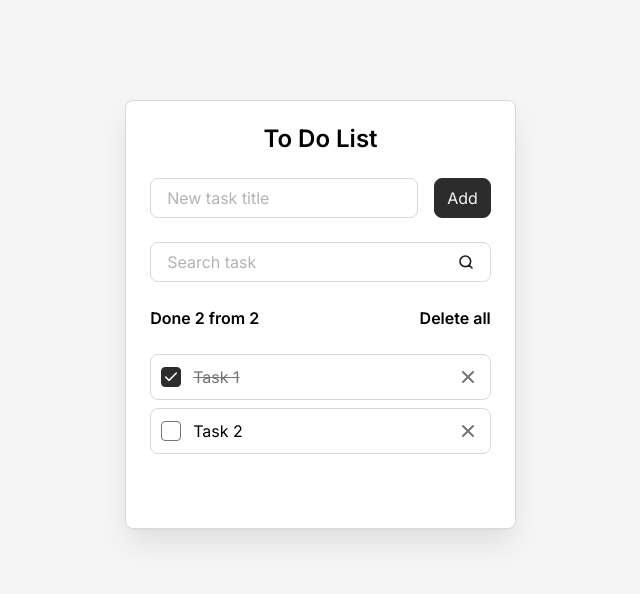
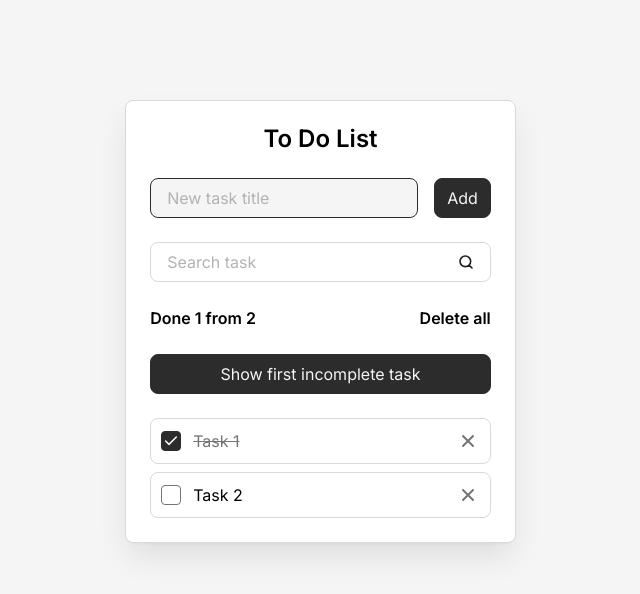
Before and after one commit to AssMasster/todo-react, a React (Vite) app: page / in a window 1280 px wide. Shown: the top 594 px of the page, without its empty margins (312-952 px from the left). Built offline with nearby package versions, Linux system fonts and the light colour scheme.

Commit message:
UI improvements optimized operations

```diff
--- a/src/App.jsx
+++ b/src/App.jsx
@@ -1,5 +1,6 @@
 import Todo from "./components/Todo"
 const App = () => {
+  console.log('App')
   return (
     <Todo />
   )
--- a/src/components/AddTaskForm.jsx
+++ b/src/components/AddTaskForm.jsx
@@ -4,7 +4,8 @@ const AddTaskForm = (props) => {
     const {
         addTask,
         newTaskTitle,
-        setNewTaskTitle
+        setNewTaskTitle,
+        newTaskInputRef,
     } = props
 
     const onSubmit = (event) => {
@@ -19,6 +20,7 @@ const AddTaskForm = (props) => {
                 id='new-task'
                 value={newTaskTitle}
                 onInput={(event) => setNewTaskTitle(event.target.value)}
+                ref={newTaskInputRef}
             />
             <Button
                 type='submit'
--- a/src/components/Button.jsx
+++ b/src/components/Button.jsx
@@ -3,11 +3,13 @@ const Button = (props) => {
         className = '',
         type = 'button',
         children,
+        onClick,
     } = props
     return (
         <button
             className={`button ${className}`}
             type={type}
+            onClick={onClick}
         >
             {children}
         </button>
--- a/src/components/Field.jsx
+++ b/src/components/Field.jsx
@@ -6,6 +6,7 @@ const Field = (props) => {
         type = 'text',
         onInput,
         value,
+        ref
     } = props
     return (
         <div className = {`field ${className}`}>
@@ -16,6 +17,7 @@ const Field = (props) => {
             {label}
           </label>
           <input
+            ref={ref}
             className="field__input"
             id={id}
             placeholder=" "
--- a/src/components/Todo.jsx
+++ b/src/components/Todo.jsx
@@ -1,8 +1,9 @@
 import AddTaskForm from "./AddTaskForm"
+import Button from "./Button"
 import SearchTaskForm from "./SearchTaskForm"
 import TodoInfo from "./TodoInfo"
 import TodoList from "./TodoList"
-import { useState, useEffect } from "react"
+import { useState, useEffect, useRef, useCallback, useMemo} from "react"
 const Todo = () => {
     const [tasks, setTasks] = useState(
         () => {
@@ -23,47 +24,62 @@ const Todo = () => {
 
     const [searchQuery, setSearchQuery] = useState('')
 
-    const deleteAllTasks = () => {
+    const newTaskInputRef = useRef(null)
+
+    const firstIncompleteTaskRef = useRef(null)
+
+    const firstIncompleteTaskId = tasks.find(({isDone}) => !isDone)?.id
+
+    const deleteAllTasks = useCallback(() => {
         const isConfirmed = confirm('Are you sure you want to delete all the issues?')
         if (isConfirmed) {
             setTasks([])
         }
-    }
+    }, [])
 
-    const deleteTask = (taskId) => {
+    const deleteTask = useCallback((taskId) => {
         setTasks(tasks.filter(({id}) => id !== taskId))
-    }
+    }, [tasks])
 
-    const toggleTaskComplete = (taskId, isDone) => {
+    const toggleTaskComplete = useCallback((taskId, isDone) => {
         setTasks(tasks.map((task) => {
             if (task.id === taskId) {
                 return {...task, isDone}
             }
             return task
         }))
-    }
+    }, [tasks])
 
-    const addTask = () => {
+    const addTask = useCallback(() => {
         if (newTaskTitle.trim().length > 0) {
             const newTask ={
                 id: crypto?.randomUUID() ?? Date.now().toString(),
                 title: newTaskTitle,
                 isDone: false,
             }
-            setTasks([...tasks, newTask])
+            setTasks((prevTasks) => [...prevTasks, newTask])
             setNewTaskTitle('')
             setSearchQuery('')
+            newTaskInputRef.current.focus()
         }
-
-    }
+    }, [newTaskTitle])
 
     useEffect(() => {
         localStorage.setItem('tasks', JSON.stringify(tasks))
     }, [tasks])
 
-    const clearSearchQuery = searchQuery.trim().toLowerCase()
-    const filtredTasks = clearSearchQuery.length > 0 ? tasks.filter(({title}) => title.toLowerCase().includes(clearSearchQuery)) : null
+    useEffect(() => {
+        newTaskInputRef.current.focus()
+    }, [])
 
+    const filtredTasks = useMemo(() => {
+        const clearSearchQuery = searchQuery.trim().toLowerCase()
+        return clearSearchQuery.length > 0 ? tasks.filter(({title}) => title.toLowerCase().includes(clearSearchQuery)) : null
+    }, [searchQuery, tasks])
+
+    const doneTasks = useMemo(() => {
+        return tasks.filter(({isDone}) => isDone).length
+    }, [tasks])
     return (
         <div className="todo">
             <h1 className="todo__title">To Do List</h1>
@@ -71,17 +87,29 @@ const Todo = () => {
                 addTask={addTask}
                 newTaskTitle={newTaskTitle}
                 setNewTaskTitle={setNewTaskTitle}
+                newTaskInputRef={newTaskInputRef}
             />
             <SearchTaskForm
                 searchQuery={searchQuery}
                 setSearchQuery={setSearchQuery}
             />
-            <TodoInfo onDeleteAllButtonClick={deleteAllTasks} total={tasks.length} done={tasks.filter((isDone) => isDone).length}/>
+            <TodoInfo
+                onDeleteAllButtonClick={deleteAllTasks}
+                total={tasks.length} done={doneTasks}
+            />
+            <Button
+                onClick={() => {
+                    firstIncompleteTaskRef.current?.scrollIntoView({behavior: 'smooth'})
+            }}>
+                Show first incomplete task
+            </Button>
             <TodoList
-                onDeleteTask={deleteTask}
                 tasks={tasks}
                 filtredTasks={filtredTasks}
+                onDeleteTask={deleteTask}
                 onToggleTaskComplete={toggleTaskComplete}
+                firstIncompleteTaskRef={firstIncompleteTaskRef}
+                firstIncompleteTaskId={firstIncompleteTaskId}
             />
         </div>
     )
--- a/src/components/TodoInfo.jsx
+++ b/src/components/TodoInfo.jsx
@@ -1,3 +1,4 @@
+import { memo } from "react"
 const TodoInfo = (props) => {
     const {
         total = 0,
@@ -20,4 +21,4 @@ const TodoInfo = (props) => {
     )
 }
 
-export default TodoInfo
+export default memo(TodoInfo)
--- a/src/components/TodoItem.jsx
+++ b/src/components/TodoItem.jsx
@@ -1,3 +1,4 @@
+import { memo } from "react"
 const TodoItem = (props) => {
     const {
         id,
@@ -6,9 +7,10 @@ const TodoItem = (props) => {
         className = '',
         onDeleteTask,
         onToggleTaskComplete,
+        ref,
     } = props
     return (
-        <li className={`todo-item ${className}`}>
+        <li ref={ref} className={`todo-item ${className}`}>
           <input
             onChange={(event) => {onToggleTaskComplete(id, event.target.checked)}}
             className="todo-item__checkbox"
@@ -48,4 +50,4 @@ const TodoItem = (props) => {
     )
 }
 
-export default TodoItem
+export default memo(TodoItem)
--- a/src/components/TodoList.jsx
+++ b/src/components/TodoList.jsx
@@ -1,10 +1,13 @@
 import TodoItem from "./TodoItem"
+import { memo } from "react"
 const TodoList = (props) => {
     const {
         tasks = [],
         onDeleteTask,
         onToggleTaskComplete,
         filtredTasks,
+        firstIncompleteTaskRef,
+        firstIncompleteTaskId,
     } = props
     const hasTasks = tasks.length > 0
     const isEmptyFilteredTasks = filtredTasks?.length === 0
@@ -21,6 +24,7 @@ const TodoList = (props) => {
       <ul className="todo__list">
         {(filtredTasks ?? tasks).map((task) => (
             <TodoItem
+                ref={task.id === firstIncompleteTaskId ? firstIncompleteTaskRef : null}
                 onDeleteTask={onDeleteTask}
                 onToggleTaskComplete={onToggleTaskComplete}
                 className='todo__item'
@@ -32,4 +36,4 @@ const TodoList = (props) => {
     )
 }
 
-export default TodoList
+export default memo(TodoList)
```
